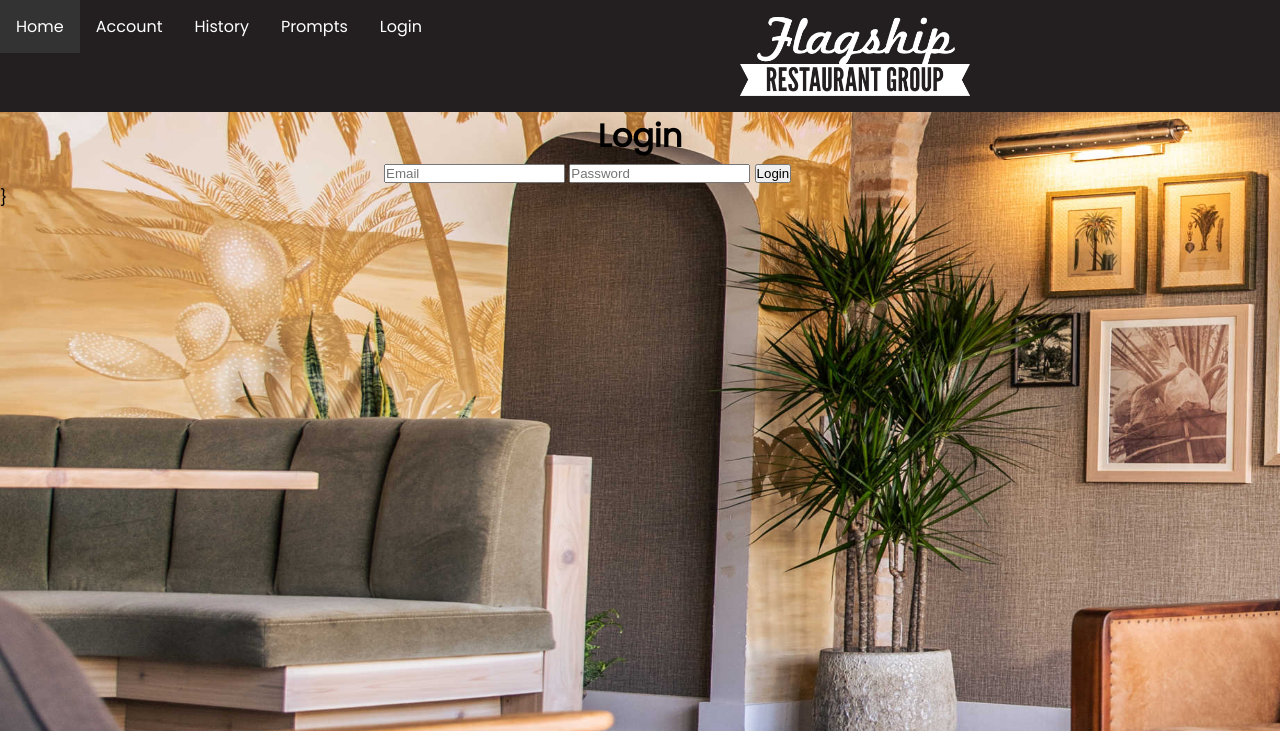
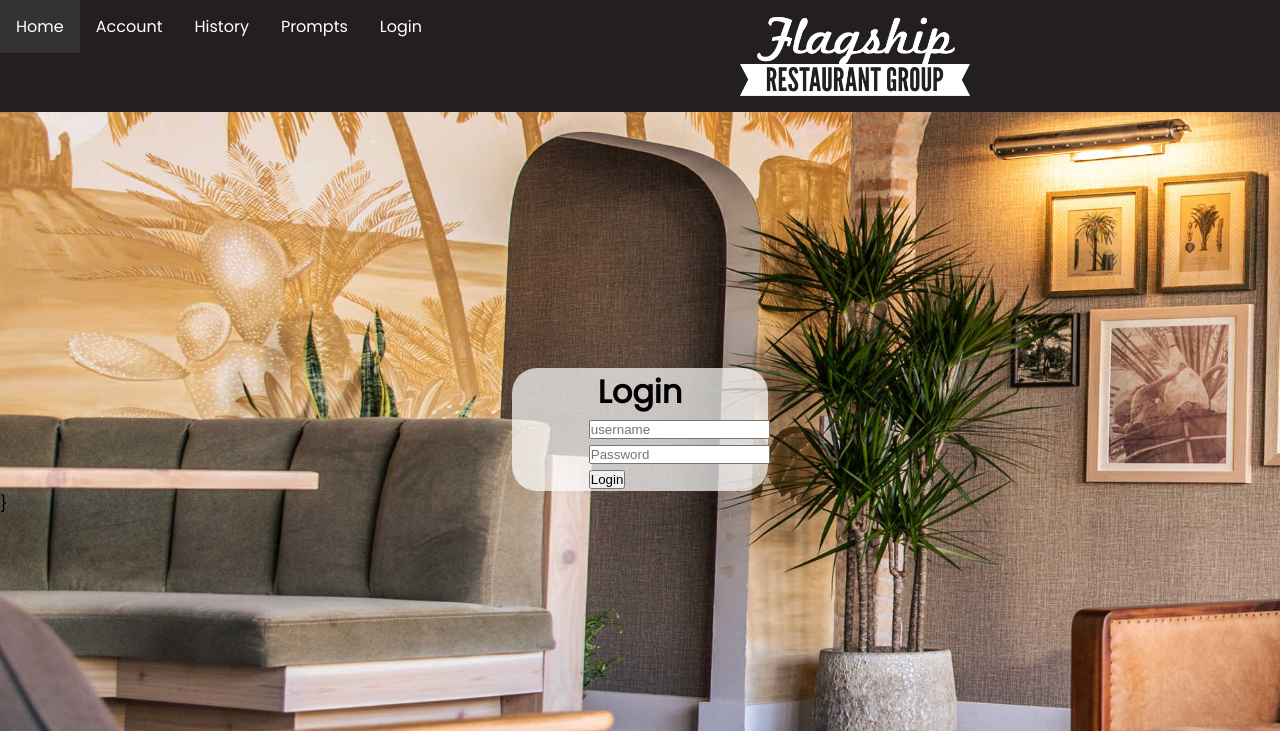
Before and after one commit to NickGray99/CSC599-Final-Project, a PHP site: page /login.php in a window 1280 px wide. Shown: the top 731 px of the page. Run offline with PHP 8.4, Linux system fonts and the light colour scheme; data that the repository does not hold is empty.

Commit message:
updated
Co-authored-by: NickGray99 <NickGray99@users.noreply.github.com>
Co-authored-by: Micah <micahfujiwara@users.noreply.github.com>

```diff
--- a/workingfolder/AdminPrompts.html
+++ b/workingfolder/AdminPrompts.html
@@ -19,9 +19,9 @@
 			<li><a href="AccountPage.php">Account</a></li>
 			<li><a href="History.php">History</a></li>
 			<li><a href="Prompts.php">Prompts</a></li>
-			<?php if(USERLOGINTRUE) : ?>
+			<?php if($loggedin == true) : ?>
 				<li><a href="logout.php">Logout</a></li>
-			<?php elseif(USERLOGINFALSE) : ?>
+			<?php elseif($loggedin == false) : ?>
 				<li><a href="login.php">Login</a></li>
 			<?php endif; ?>
 			<img class="FRGLogo" src="FlagshipLogo.png" width="250">
--- a/workingfolder/config.php
+++ b/workingfolder/config.php
@@ -4,10 +4,10 @@
 
 
 // need to update with actual server stuff
-define('DB_SERVER', 'localhost:3306');
-define('DB_USERNAME', 'root');
-define('DB_PASSWORD', 'root');
-define('DB_NAME', 'frg');
+define('DB_SERVER', 'sql208.epizy.com');
+define('DB_USERNAME', 'epiz_33128800');
+define('DB_PASSWORD', 'qBwWR2mTKb');
+define('DB_NAME', 'epiz_33128800_frg');
 
 /* Attempt to connect to MySQL database */
 $link = mysqli_connect(DB_SERVER, DB_USERNAME, DB_PASSWORD, DB_NAME);
--- a/workingfolder/login.php
+++ b/workingfolder/login.php
@@ -1,10 +1,10 @@
 <?php
 // Initialize the session
 session_start();
- // https://www.tutorialrepublic.com/php-tutorial/php-mysql-login-system.php
+
 // Check if the user is already logged in, if yes then redirect him to welcome page
 if(isset($_SESSION["loggedin"]) && $_SESSION["loggedin"] === true){
-    header("location: HomePage.php");
+    header("location: welcome.php");
     exit;
 }
 
@@ -12,17 +12,17 @@
 require_once "config.php";
 
 // Define variables and initialize with empty values
-$email = $password = "";
-$email_err = $password_err = $login_err = "";
+$username = $password = "";
+$username_err = $password_err = $login_err = "";
 
 // Processing form data when form is submitted
 if($_SERVER["REQUEST_METHOD"] == "POST"){
 
-    // Check if email is empty
-    if(empty(trim($_POST["email"]))){
-        $email_err = "Please enter email.";
+    // Check if username is empty
+    if(empty(trim($_POST["username"]))){
+        $username_err = "Please enter username.";
     } else{
-        $email = trim($_POST["email"]);
+        $username = trim($_POST["username"]);
     }
 
     // Check if password is empty
@@ -33,46 +33,46 @@
     }
 
     // Validate credentials
-    if(empty($email_err) && empty($password_err)){
+    if(empty($username_err) && empty($password_err)){
         // Prepare a select statement
-        $sql = "SELECT user_id, first_name, last_name, email, password, is_admin, store_location FROM user WHERE email = ?";
+        $sql = "SELECT id, username, password FROM users WHERE username = ?";
 
         if($stmt = $mysqli->prepare($sql)){
             // Bind variables to the prepared statement as parameters
-            $stmt->bind_param("s", $param_email);
+            $stmt->bind_param("s", $param_username);
 
             // Set parameters
-            $param_email = $email;
+            $param_username = $username;
 
             // Attempt to execute the prepared statement
             if($stmt->execute()){
                 // Store result
                 $stmt->store_result();
 
-                // Check if email exists, if yes then verify password
+                // Check if username exists, if yes then verify password
                 if($stmt->num_rows == 1){
                     // Bind result variables
-                    $stmt->bind_result($user_id, $email, $password);
+                    $stmt->bind_result($id, $username, $hashed_password);
                     if($stmt->fetch()){
-                        if(password_verify($password, $password)){
+                        if(password_verify($password, $hashed_password)){
                             // Password is correct, so start a new session
                             session_start();
 
                             // Store data in session variables
                             $_SESSION["loggedin"] = true;
-                            $_SESSION["user_id"] = $user_id;
-                            $_SESSION["email"] = $email;
+                            $_SESSION["id"] = $id;
+                            $_SESSION["username"] = $username;
 
                             // Redirect user to welcome page
-                            header("location: HomePage.php");
+                            header("location: welcome.php");
                         } else{
                             // Password is not valid, display a generic error message
-                            $login_err = "Invalid email or password.";
+                            $login_err = "Invalid username or password.";
                         }
                     }
                 } else{
-                    // Email doesn't exist, display a generic error message
-                    $login_err = "Invalid email or password.";
+                    // Username doesn't exist, display a generic error message
+                    $login_err = "Invalid username or password.";
                 }
             } else{
                 echo "Oops! Something went wrong. Please try again later.";
@@ -124,9 +124,9 @@
         <h1 id="login-header">Login</h1>
 
         <form id="login-form" method="post" action="<?php echo htmlspecialchars($_SERVER["PHP_SELF"]); ?>">
-          <input type="text" name="username" id="username-field" placeholder="Email"
-            class="login-form-field <?php echo (!empty($email_err)) ? 'is-invalid' : ''; ?>" value="<?php echo $email; ?>">
-            <span class="invalid-feedback"><?php echo $email_err; ?></span>
+          <input type="text" name="username" id="username-field" placeholder="username"
+            class="login-form-field <?php echo (!empty($username_err)) ? 'is-invalid' : ''; ?>" value="<?php echo $username; ?>">
+            <span class="invalid-feedback"><?php echo $username_err; ?></span>
           <input type="password" name="password" id="password-field" placeholder="Password" class="login-form-field
           <?php echo (!empty($password_err)) ? 'is-invalid' : ''; ?>">
             <span class="invalid-feedback"><?php echo $password_err; ?></span>
--- a/workingfolder/style.css
+++ b/workingfolder/style.css
@@ -149,12 +149,25 @@
 	border-radius: 25px;
 }
 
+.form-holder {
+	background-color: rgba(255, 255, 255, 0.7);
+	width: 20%;
+	height: 70%;
+	margin-top: 20%;
+	margin-left: auto;
+	margin-right: auto;
+	border-radius: 25px;
+}
+
 /* End loginpage copy.php CSS */
 
 /*prompt questions admin prompts css*/
 .adminprompts {
 	text-align: center;
 	background-color: rgba(255, 255, 255, 0.7);
+	border-radius: 25px;
+	padding: 5%;
+	margin: 5%;
 }
 
 
```
Also changed, not shown: workingfolder/Prompts.php (+5 -4 lines).
